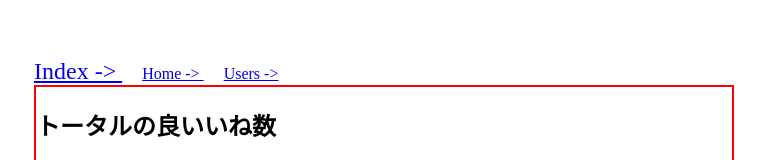
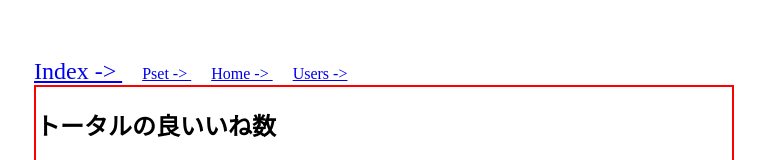
Before and after one commit to 07130918/Vue, a Vue app in the folder vue_app/: page /index in a window 1280 px wide. Shown: the top 160 px of the page, without its empty margins (256-1023 px from the left). Built offline with nearby package versions, Linux system fonts and the light colour scheme.

Commit message:
link追加

```diff
--- a/vue_app/src/App.vue
+++ b/vue_app/src/App.vue
@@ -4,6 +4,9 @@
         <nav>
             <router-link to="/index" class="link" active-class="link--active" exact>
                 Index ->
+            </router-link>
+            <router-link to="/pset" class="link" active-class="link--active" exact>
+                Pset ->
             </router-link>
             <router-link to="/home" class="link" active-class="link--active" exact>
                 Home ->
--- a/vue_app/src/router.js
+++ b/vue_app/src/router.js
@@ -10,6 +10,7 @@ import Router from "vue-router";
 
 // 動的import
 const IndexApp = () => import(/* webpackChunkName: "Index" */ './views/IndexApp.vue');
+const Pset = () => import(/* webpackChunkName: "Pset" */ './views/Pset.vue');
 const Home = () => import(/* webpackChunkName: "Home" */ './views/home/Home.vue');
 const HeaderHome = () => import(/* webpackChunkName: "HeaderHome" */ './views/home/HeaderHome.vue');
 const Users = () => import(/* webpackChunkName: "Users" */'./views/users/Users.vue');
@@ -23,6 +24,7 @@ export default new Router({
     mode: "history",
     routes: [
         { path: "/index", component: IndexApp },
+        { path: "/pset", component: Pset },
         {
             path: "/home", components: {
                 default: Home,
```
